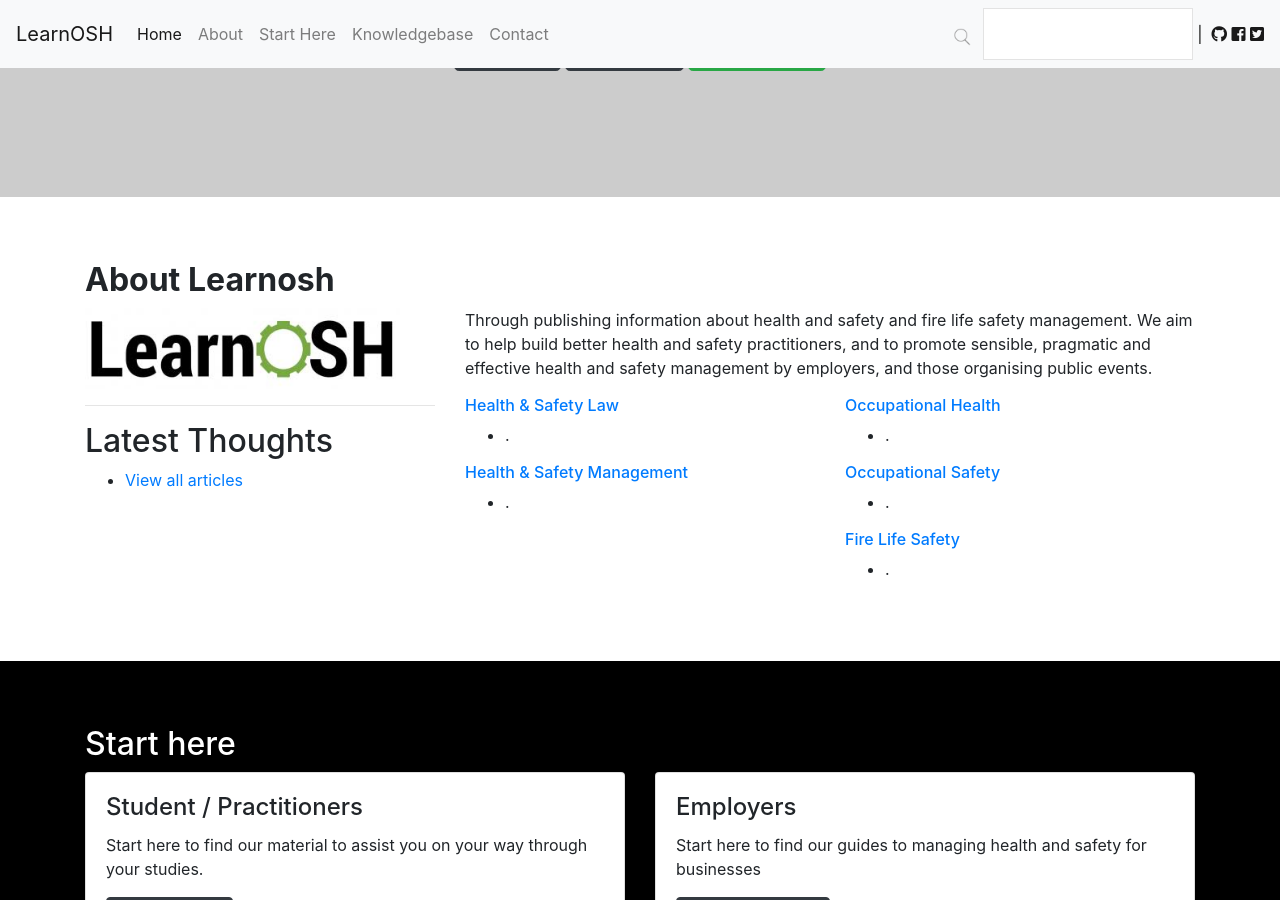
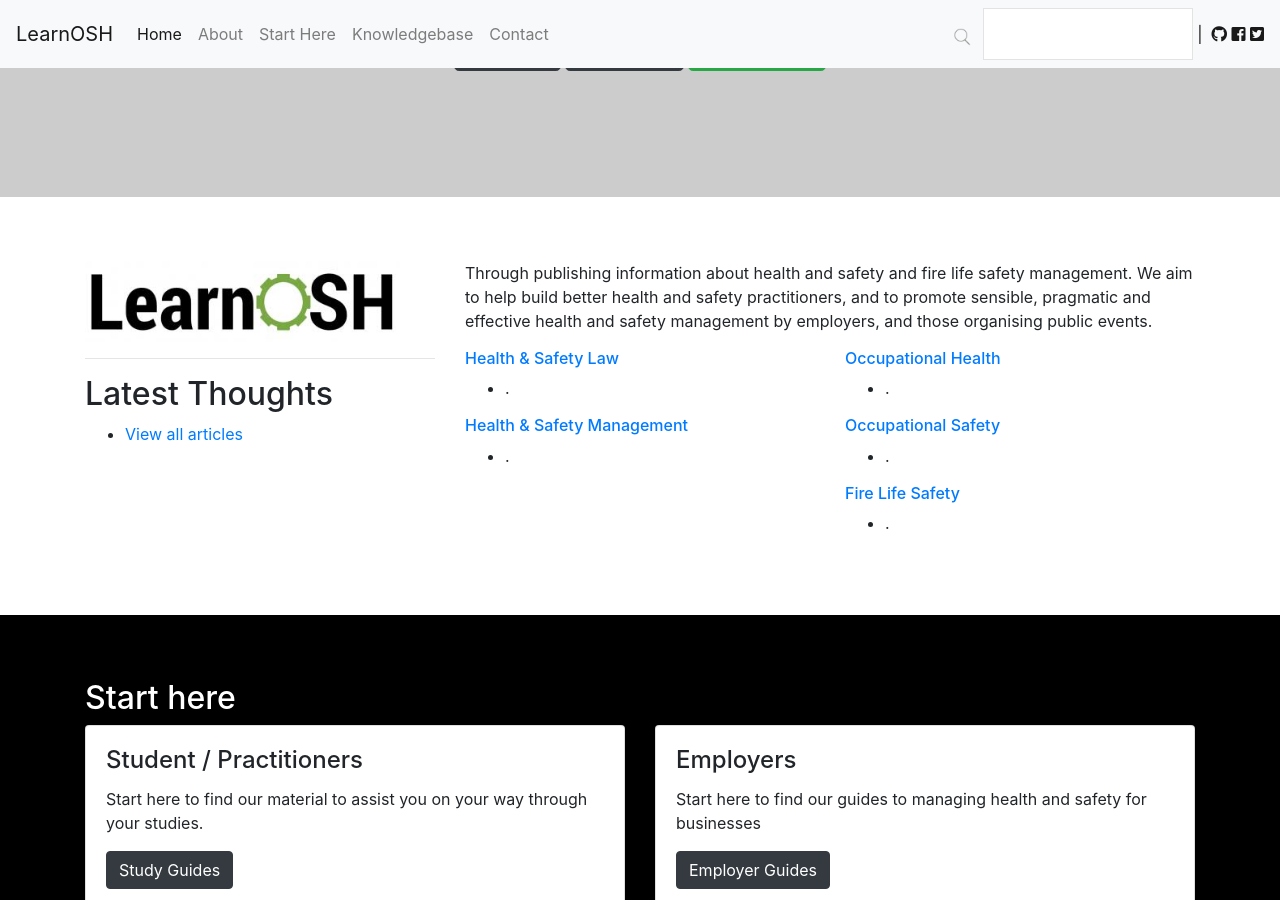
Before and after one commit to lee-perry/learnosh, a Jekyll site: the page built from index.html, in a window 1280 px wide and 900 px high, scrolled down 303 px. Built offline with Jekyll 4.4.1, drawn with Linux system fonts in a browser that asks for light colours; nearby versions of some CDN libraries.

Commit message:
Update front.html

```diff
--- a/_layouts/front.html
+++ b/_layouts/front.html
@@ -3,7 +3,6 @@ layout: default
 ---
 
 <div class="container" style="background-color: white; padding-top: 5%; padding-bottom: 5%">
-  <h2><strong>About Learnosh</strong></h2>
   <div class="row">
     <div class="col-sm-4"><img src="/images/learnosh.jpg" width="90%">
     <hr>
```
